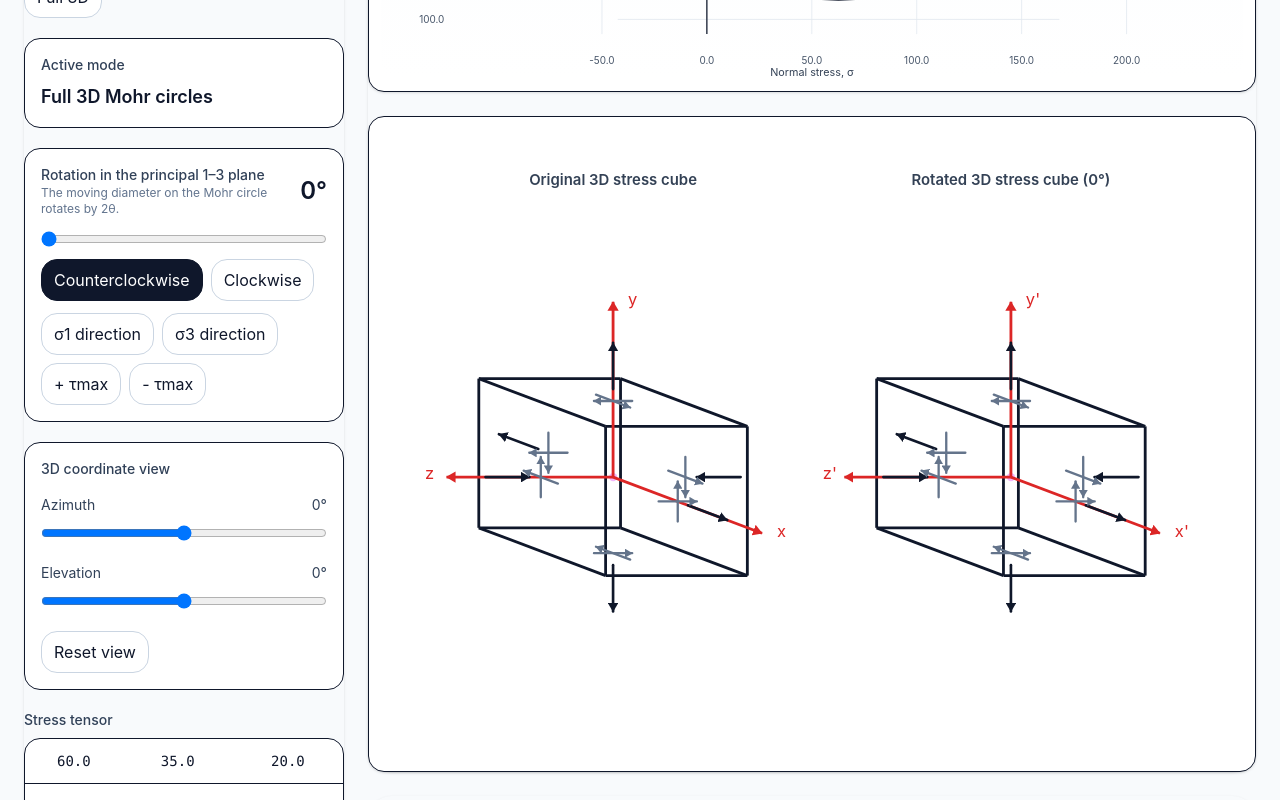
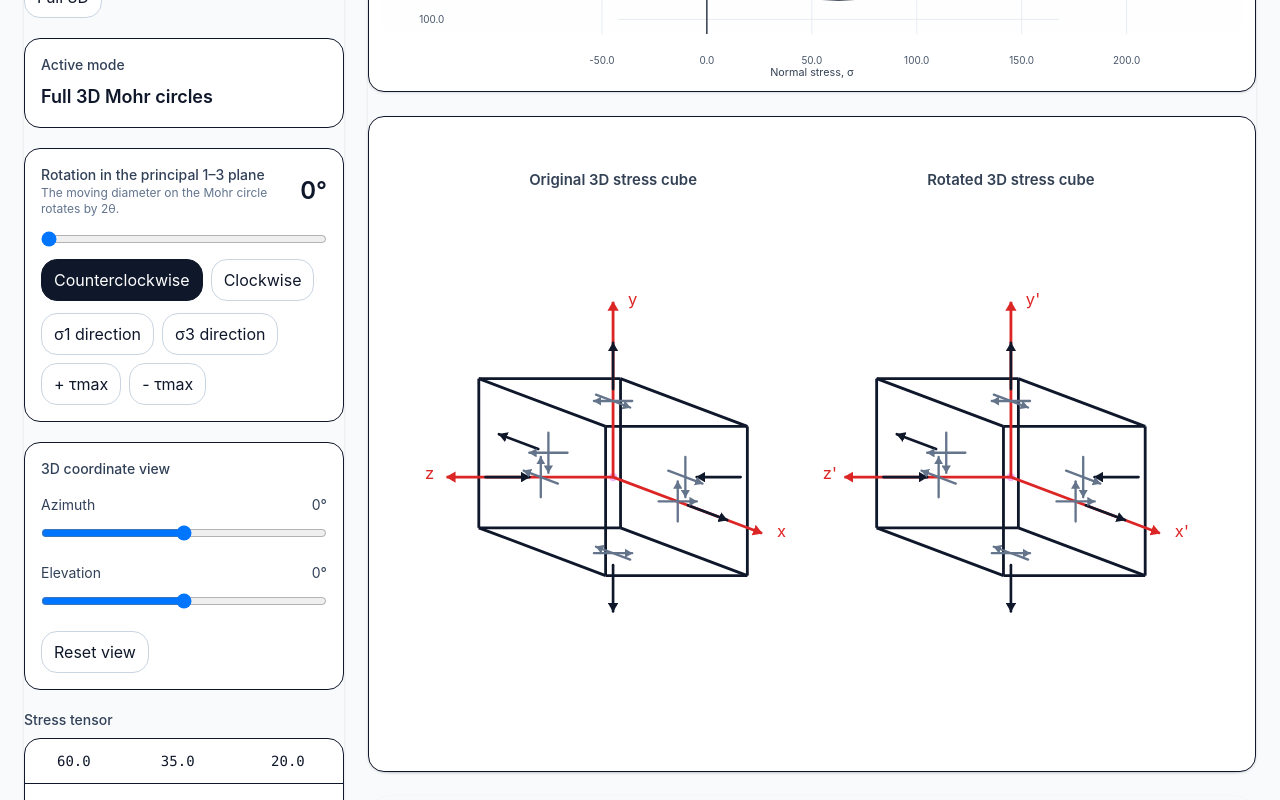
Before and after one commit to jgrosa2-sys/Mohr-s-Circle, a React (Vite) app: page / in a window 1280 px wide. Shown: the part 540-1340 px from the top of the page. Built offline with nearby package versions, Linux system fonts and the light colour scheme.

Commit message:
Update 3D angle display

```diff
--- a/src/MohrCirclePlotter3D.jsx
+++ b/src/MohrCirclePlotter3D.jsx
@@ -1079,7 +1079,7 @@ function ThreeDStressElementSVG({ basisReference, basisRotated, tensorReference,
           420,
           basisRotated,
           tensorRotated,
-          `Rotated 3D stress cube (${formatSignedAngle(thetaDeg)})`,
+          `Rotated 3D stress cube`,
           ["y'", "x'", "z'"],
           wrap180(Math.abs(thetaDeg)) > 5
         )}
@@ -1317,6 +1317,7 @@ export default function MohrCirclePlotter3D() {
                 <AngleSlider
                   label="Rotation in the principal 1–3 plane"
                   value={theta3D}
+                  displayValue={rotationSense3D === "cw" ? -theta3D : theta3D}
                   onChange={setTheta3D}
                   buttons={buttons3D}
                   rotationSense={rotationSense3D}
```
